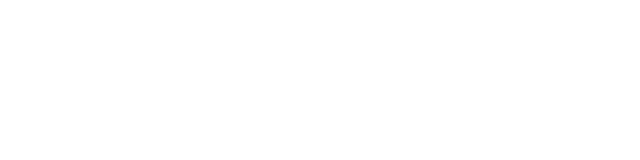
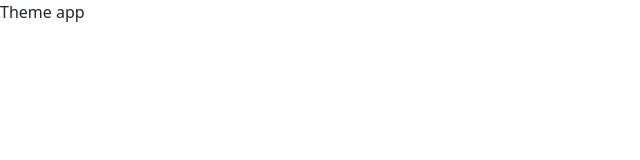
Before and after one commit to Pantaleon-Arkady/React-FrontEnd, a React (Vite) app: page /theme-layout in a window 1280 px wide. Before the commit this address had no page. Shown: the top 160 px of the page, without its empty margins (0-640 px from the left). Built offline with nearby package versions, Linux system fonts and the light colour scheme.

Commit message:
theme app init

```diff
--- a/src/App.jsx
+++ b/src/App.jsx
@@ -6,6 +6,7 @@
 import Operation from "./components/Operations";
 import Trials from "./components/Trials";
 import FirstLayout from "./components/FirstLayout";
+import ThemeApp from "./components/ThemeApp";
 
 function Home() {
     return (
@@ -23,6 +24,7 @@
                 <div className="d-flex w-25 flex-column p-5 m-3 bg-light rounded border border-2">
                     <h2>React JS Layouts</h2>
                     <Link to="/first-layout" className="btn btn-primary m-2">First Layout</Link>
+                    <Link to="/theme-layout" className="btn btn-primary m-2">Theme App</Link>
                 </div>
             </div>
         </div>
@@ -40,6 +42,7 @@
                 <Route path="/operation-app" element={<Operation />} />
                 <Route path="/trials" element={<Trials />} />
                 <Route path="/first-layout" element={<FirstLayout />} />
+                <Route path="/theme-layout" element={<ThemeApp />} />
             </Routes>
         </Router>
     )
--- /dev/null
+++ b/src/components/ThemeApp.jsx
@@ -0,0 +1,10 @@
+function ThemeApp() {
+
+    return (
+        <div>
+            Theme app
+        </div>
+    )
+}
+
+export default ThemeApp;
```
